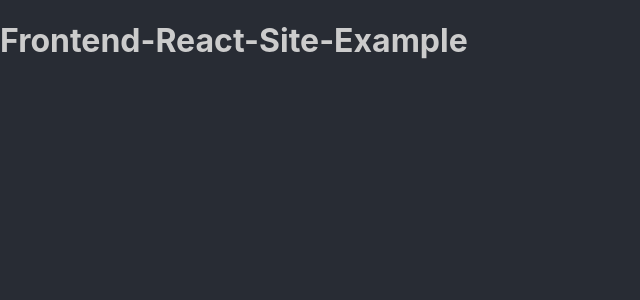
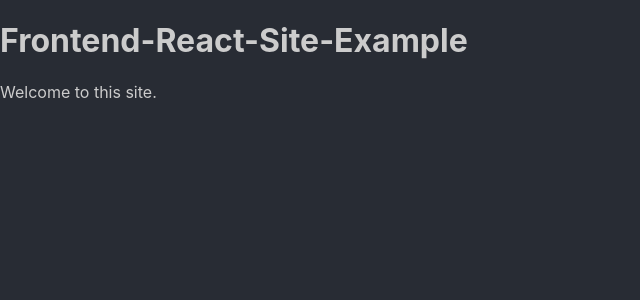
Before and after one commit to MehmetC80/mehmet-frontend-react-site-example, a React (Vite) app: page / in a window 1280 px wide. Shown: the top 300 px of the page, without its empty margins (0-640 px from the left). Built offline with nearby package versions, Linux system fonts and the light colour scheme; the HTML template or start-up script is replaced by a standard one.

Commit message:
add subtitl

```diff
--- a/src/App.jsx
+++ b/src/App.jsx
@@ -4,6 +4,7 @@
   return (
     <div className='App'>
       <h1>Frontend-React-Site-Example</h1>
+      <p>Welcome to this site.</p>
     </div>
   );
 }
```
